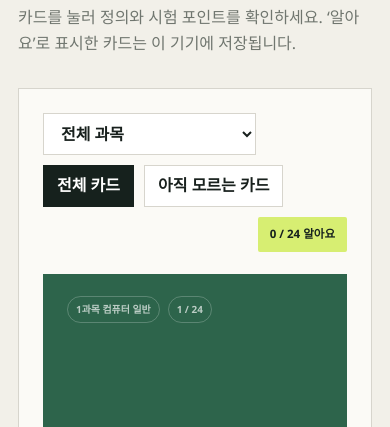
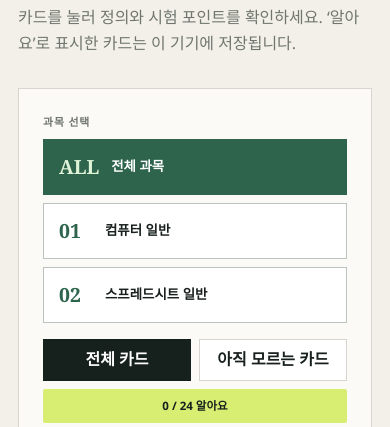
Before and after one commit to qotodhs/bwr, a plain HTML site: page study/computer/flashcards/index.html in a window 390 px wide. Shown: the part 213-640 px from the top of the page. Drawn offline with Linux system fonts and the light colour scheme.

Commit message:
Improve flashcard subject visibility

```diff
--- a/study/computer/flashcards/app.js
+++ b/study/computer/flashcards/app.js
@@ -40,7 +40,8 @@ function render() {
   if (!list.length) { view = "all"; position = 0; return render(); }
   position = (position + list.length) % list.length;
   const card = list[position];
-  el("cardSubject").textContent = card.subject === "computer" ? "1과목 컴퓨터 일반" : "2과목 스프레드시트 일반";
+  el("cardSubject").textContent = card.subject === "computer" ? "1과목 · 컴퓨터 일반" : "2과목 · 스프레드시트 일반";
+  el("cardSubject").dataset.subject = card.subject;
   el("cardPosition").textContent = `${position + 1} / ${list.length}`;
   el("cardTerm").textContent = card.term;
   el("cardDefinition").textContent = card.definition;
@@ -62,6 +63,16 @@ el("prevCard").addEventListener("click", () => move(-1));
 el("nextCard").addEventListener("click", () => move(1));
 el("againCard").addEventListener("click", () => { known.delete(currentCard().id); localStorage.setItem(knownKey, JSON.stringify([...known])); move(1); });
 el("knownCard").addEventListener("click", () => { known.add(currentCard().id); localStorage.setItem(knownKey, JSON.stringify([...known])); move(1); });
-el("subjectFilter").addEventListener("change", (event) => { subject = event.target.value; position = 0; flipped = false; render(); });
+document.querySelectorAll(".subject-tab").forEach((button) => button.addEventListener("click", () => {
+  subject = button.dataset.subject;
+  position = 0;
+  flipped = false;
+  document.querySelectorAll(".subject-tab").forEach((item) => {
+    const active = item === button;
+    item.classList.toggle("active", active);
+    item.setAttribute("aria-pressed", String(active));
+  });
+  render();
+}));
 document.querySelectorAll(".view-filter").forEach((button) => button.addEventListener("click", () => { view = button.dataset.view; position = 0; flipped = false; document.querySelectorAll(".view-filter").forEach((item) => item.classList.toggle("active", item === button)); render(); }));
 render();
--- a/study/computer/flashcards/index.html
+++ b/study/computer/flashcards/index.html
@@ -20,11 +20,20 @@
       </div>
 
       <section class="tool-panel" aria-label="컴활 플래시카드 학습 도구">
-        <div class="control-row">
-          <label><span class="sr-only">과목</span><select id="subjectFilter"><option value="all">전체 과목</option><option value="computer">1과목 컴퓨터 일반</option><option value="spreadsheet">2과목 스프레드시트 일반</option></select></label>
-          <button class="view-filter active" data-view="all" type="button">전체 카드</button>
-          <button class="view-filter" data-view="unknown" type="button">아직 모르는 카드</button>
-          <span class="stat-pill" id="knownStat">0 / 24 알아요</span>
+        <div class="control-row flashcard-controls">
+          <div class="subject-selector">
+            <p>과목 선택</p>
+            <div class="subject-tabs" role="group" aria-label="플래시카드 과목 선택">
+              <button class="subject-tab active" data-subject="all" type="button" aria-pressed="true"><span>ALL</span><strong>전체 과목</strong></button>
+              <button class="subject-tab" data-subject="computer" type="button" aria-pressed="false"><span>01</span><strong>컴퓨터 일반</strong></button>
+              <button class="subject-tab" data-subject="spreadsheet" type="button" aria-pressed="false"><span>02</span><strong>스프레드시트 일반</strong></button>
+            </div>
+          </div>
+          <div class="view-controls" aria-label="카드 보기 설정">
+            <button class="view-filter active" data-view="all" type="button">전체 카드</button>
+            <button class="view-filter" data-view="unknown" type="button">아직 모르는 카드</button>
+            <span class="stat-pill" id="knownStat">0 / 24 알아요</span>
+          </div>
         </div>
 
         <article class="flashcard" id="flashcard" tabindex="0" role="button" aria-label="카드 뒤집기">
--- a/study/styles.css
+++ b/study/styles.css
@@ -285,6 +285,21 @@ body, .english-page, .tool-page { background: var(--cream); }
 .flashcard { background: var(--computer-deep); }
 .progress-ring::before { background: var(--computer-deep); }
 .stat-pill { border-radius: 2px; }
+.flashcard-controls { display: grid; grid-template-columns: minmax(0, 1fr); gap: 16px; }
+.subject-selector > p { margin: 0 0 8px; color: var(--muted); font-size: .68rem; font-weight: 900; letter-spacing: .08em; }
+.subject-tabs { display: grid; grid-template-columns: repeat(3, minmax(0, 1fr)); gap: 8px; }
+.control-row .subject-tab { min-height: 68px; padding: 12px 15px; display: flex; align-items: center; gap: 12px; border: 1px solid #b9c2bb; color: var(--ink); background: white; text-align: left; transition: border-color .16s ease, background .16s ease, color .16s ease, transform .16s ease; }
+.control-row .subject-tab span { flex: 0 0 auto; min-width: 34px; color: var(--computer-deep); font-family: Georgia, serif; font-size: 1.22rem; font-weight: 900; line-height: 1; }
+.control-row .subject-tab strong { font-size: .84rem; line-height: 1.3; word-break: keep-all; }
+.control-row .subject-tab:hover { border-color: var(--computer-deep); background: #f2f5f0; transform: translateY(-1px); }
+.control-row .subject-tab.active { color: white; border-color: var(--computer-deep); background: var(--computer-deep); }
+.control-row .subject-tab.active span { color: #dff3d8; }
+.control-row .subject-tab:focus-visible { outline: 3px solid #9cc892; outline-offset: 2px; }
+.view-controls { display: flex; flex-wrap: wrap; align-items: center; gap: 8px; }
+.view-controls .stat-pill { margin-left: auto; }
+.card-meta span { padding: 7px 10px; border-radius: 2px; color: white; border-color: rgba(255,255,255,.42); background: rgba(255,255,255,.08); font-size: .7rem; letter-spacing: .02em; }
+.card-meta #cardSubject { color: #173427; border-color: transparent; background: #dff3d8; font-size: .75rem; font-weight: 900; }
+.card-meta #cardSubject[data-subject="spreadsheet"] { color: #1e3346; background: #dce8f1; }
 .note-editor { margin-top: 14px; padding: 18px; border: 1px solid var(--line); background: #f5f3ed; }
 .note-editor label { display: block; margin-bottom: 8px; color: var(--ink); font-size: .76rem; font-weight: 900; }
 .note-editor textarea { width: 100%; padding: 12px; resize: vertical; border: 1px solid var(--line); background: white; color: var(--ink); line-height: 1.6; }
@@ -351,4 +366,10 @@ body, .english-page, .tool-page { background: var(--cream); }
   .word-card:nth-child(2n) { border-right: 0; }
   .wrong-card { padding: 20px; }
   .wrong-actions { align-items: stretch; flex-direction: column; }
+  .subject-tabs { grid-template-columns: 1fr; }
+  .control-row .subject-tab { min-height: 56px; }
+  .view-controls { align-items: stretch; }
+  .view-controls .view-filter { flex: 1 1 140px; }
+  .view-controls .stat-pill { width: 100%; margin-left: 0; text-align: center; }
+  .card-meta { left: 16px; right: 16px; top: 16px; flex-wrap: wrap; }
 }
```
